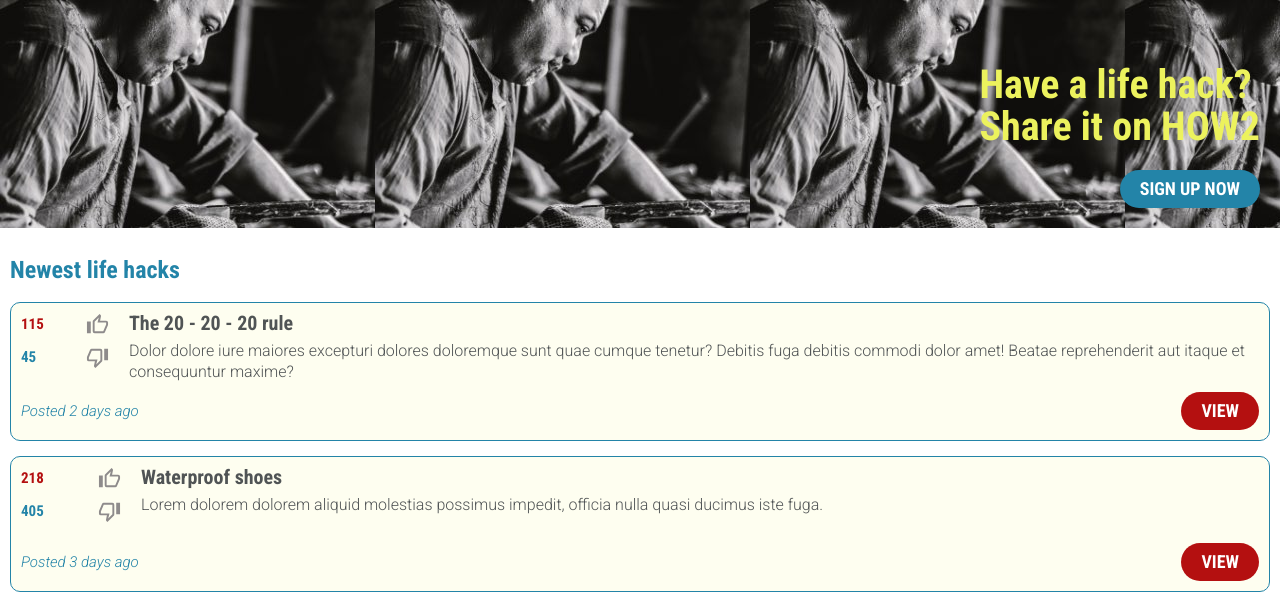
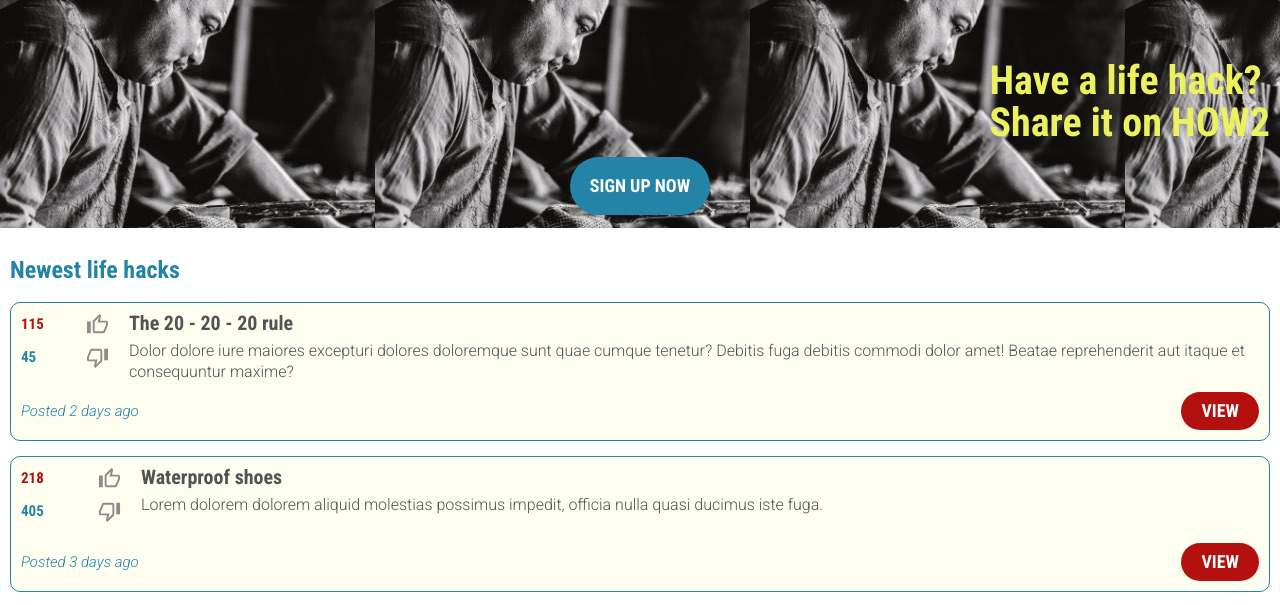
Before and after one commit to howto-pt-042219/howto-pt-UI-cesare, a plain HTML site: page index.html in a window 1280 px wide. Shown: the part 179-784 px from the top of the page. Drawn offline with Linux system fonts and the light colour scheme.

Commit message:
Refactor home page code

```diff
--- a/index.html
+++ b/index.html
@@ -26,7 +26,7 @@
     Share it on HOW2
     </h1>
 
-    <a class="button blue-button" href="#">sign up now</a>
+    <a class="button blue-button large-button" href="#">sign up now</a>
   </section>
 
 
@@ -132,7 +132,7 @@
   <section class="call-to-action">
     <p>Sharing your life hacks on HOW2 is quick and easy. Just hit the Sign up
     button now.</p>
-    <a class="button blue-button" href="">Sign up now!</a>
+    <a class="button blue-button large-button" href="">Sign up now!</a>
   </section>
 
   <footer>
--- a/less/buttons.less
+++ b/less/buttons.less
@@ -24,3 +24,10 @@
   color: white;
   background-color: @red;
 }
+
+.large-button {
+  display: block;
+  margin: auto;
+  text-align: center;
+  padding: 20px;
+}
--- a/less/global.less
+++ b/less/global.less
@@ -16,10 +16,4 @@
     margin: 20px 0 40px;
   }
 
-  .button {
-    display: block;
-    margin: auto;
-    text-align: center;
-    padding: 20px;
-  }
 }
--- a/less/hero.less
+++ b/less/hero.less
@@ -2,22 +2,16 @@
   width: 100%;
   height: 228px;
   background-image: url(../images/man.jpg);
-  position: relative;
+  display: flex;
+  flex-direction: column;
+  align-items: flex-end;
+  padding: 0 10px;
 
   h1 {
     color: @yellow;
     .condensed();
     font-size: 4.0rem;
-    position: absolute;
-    right: 20px;
-    bottom: 80px;
     line-height: 4.2rem;;
-  }
-
-  .button {
-    position: absolute;
-    bottom: 20px;
-    right: 20px;
-
+    margin-top: 60px;
   }
 }
```
Also changed, not shown: css/styles.css.
